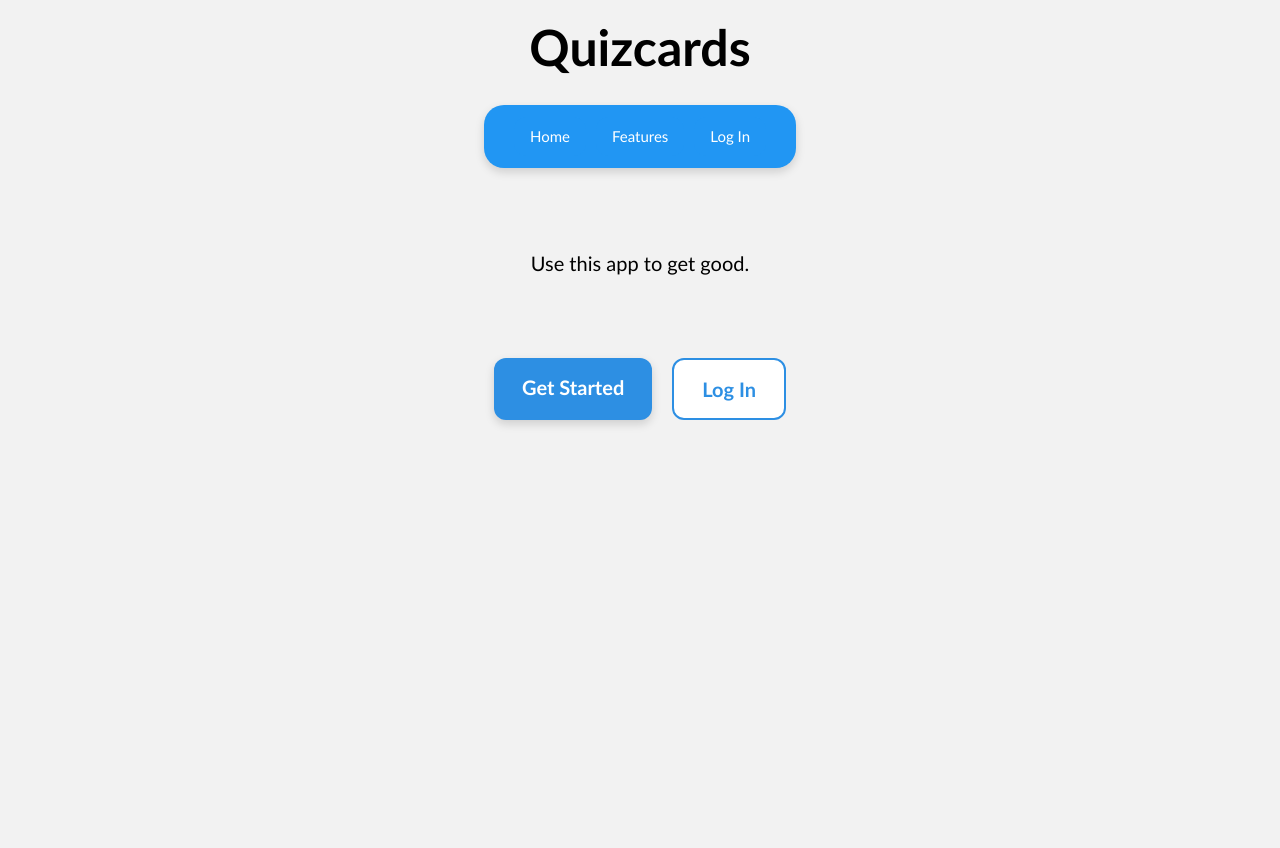
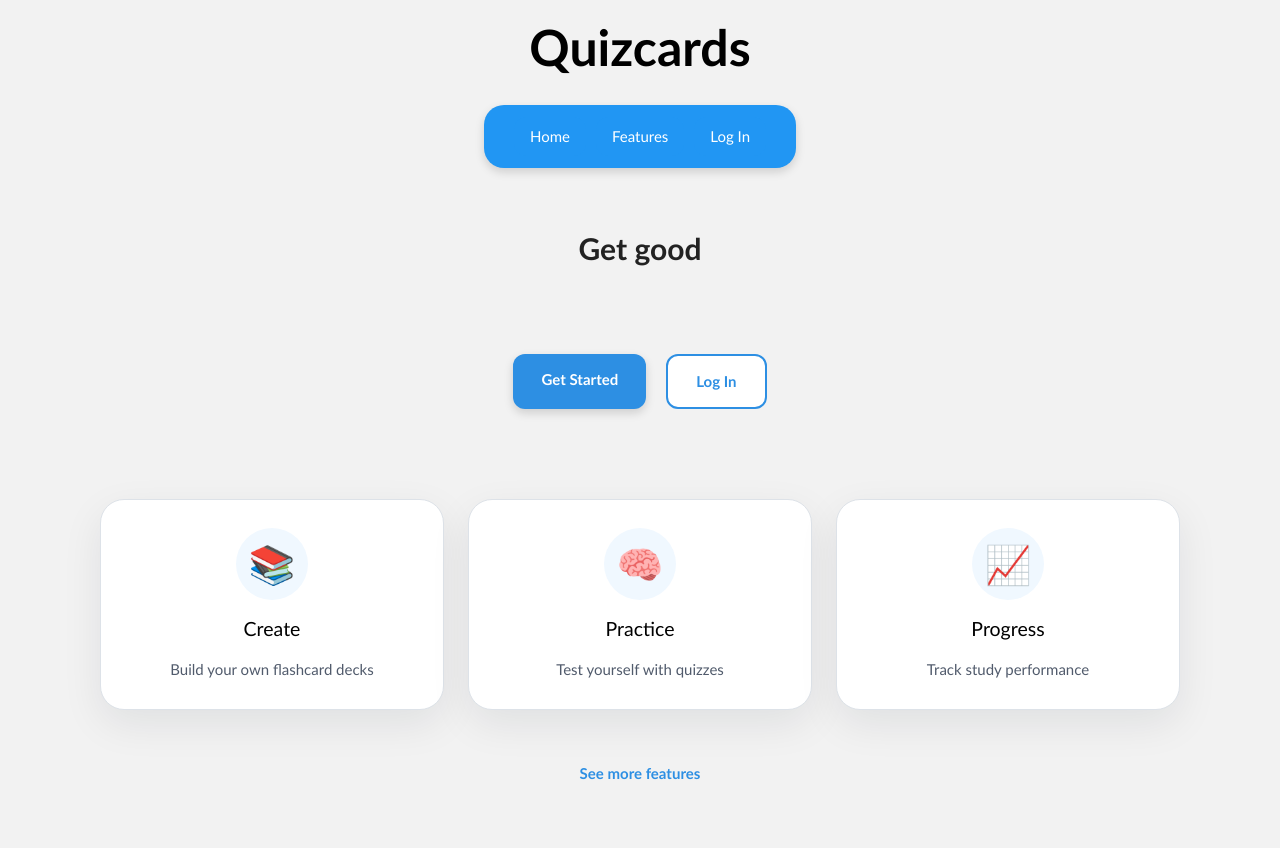
Before and after one commit to TheSriramM/Y12-revision-app, a Flask app: page / in a window 1280 px wide. Before the commit the page ends 426 px from the top, so only its background shows below. Run offline with Flask 3, Linux system fonts and the light colour scheme.

Commit message:
created features cards on the homepage

```diff
--- a/static/style.css
+++ b/static/style.css
@@ -26,21 +26,35 @@ main, .content {
 }
 
 .home-body {
-    display: grid;
+    display: flex;
+    flex-direction: column;
     align-items: center;
     justify-content: center;
+    min-height: calc(100vh - 140px);
+    text-align: center;
+    padding: 40px 20px 60px;
+    gap: 40px;
 }
 
-.home-body, h2 {
-    font-size: 20px;
-    margin: 5vh;
+.home-hero {
+    max-width: 700px;
+}
+
+.hero-subtitle {
+    margin: 0 auto 28px;
+    padding-bottom: 60px;
+    font-size: 2rem;
+    font-weight: 600;
+    line-height: 1.2;
+    color: #222;
 }
 
 .hero-buttons {
     display: flex;
     justify-content: center;
     gap: 20px;
-    margin-top: 40px;
+    flex-wrap: wrap;
+    padding-bottom: 50px;
 }
 
 .btn-primary {
@@ -75,6 +89,66 @@ main, .content {
     background: #2d8fe3;
     color: white;
     transform: translateY(-2px);
+}
+
+.home-features {
+    display: grid;
+    grid-template-columns: repeat(3, minmax(220px, 1fr));
+    gap: 24px;
+    width: 100%;
+    max-width: 1080px;
+}
+
+.feature-card {
+    background: white;
+    border: 1px solid #dde2e8;
+    border-radius: 24px;
+    padding: 28px 22px;
+    box-shadow: 0 14px 40px rgba(16, 24, 40, 0.08);
+    display: flex;
+    flex-direction: column;
+    align-items: center;
+    text-align: center;
+    gap: 14px;
+}
+
+.feature-icon {
+    font-size: 2.5rem;
+    width: 72px;
+    height: 72px;
+    display: grid;
+    place-items: center;
+    border-radius: 50%;
+    background: #f0f8ff;
+}
+
+.feature-card h2 {
+    margin: 0;
+    font-size: 1.3rem;
+}
+
+.feature-card p {
+    margin: 0;
+    color: #515b6c;
+    line-height: 1.6;
+}
+
+.feature-card:hover {
+    transform: translateY(-2px);
+}
+
+.home-bottom {
+    margin-top: 12px;
+}
+
+.link-secondary {
+    color: #2d8fe3;
+    text-decoration: none;
+    font-weight: 600;
+}
+
+.link-secondary:hover {
+    text-decoration: underline;
 }
 
 .navbar {
--- a/templates/home.html
+++ b/templates/home.html
@@ -4,15 +4,34 @@
 
 {% block content %}
     <div class="home-body">
-        <h2>Use this app to get good.</h2>
-        <div class="hero-buttons">
-            <a href="{{ url_for('register') }}" class="btn-primary">
-                Get Started
-            </a>
+        <div class="home-hero">
+            <p class="hero-subtitle">Get good</p>
+            <div class="hero-buttons">
+                <a href="{{ url_for('register') }}" class="btn-primary">Get Started</a>
+                <a href="{{ url_for('login') }}" class="btn-secondary">Log In</a>
+            </div>
+        </div>
 
-            <a href="{{ url_for('login') }}" class="btn-secondary">
-                Log In
-            </a>
+        <div class="home-features">
+            <article class="feature-card">
+                <div class="feature-icon">📚</div>
+                <h2>Create</h2>
+                <p>Build your own flashcard decks</p>
+            </article>
+            <article class="feature-card">
+                <div class="feature-icon">🧠</div>
+                <h2>Practice</h2>
+                <p>Test yourself with quizzes</p>
+            </article>
+            <article class="feature-card">
+                <div class="feature-icon">📈</div>
+                <h2>Progress</h2>
+                <p>Track study performance</p>
+            </article>
+        </div>
+
+        <div class="home-bottom">
+            <a href="{{ url_for('features') }}" class="link-secondary">See more features</a>
         </div>
     </div>
 
```
